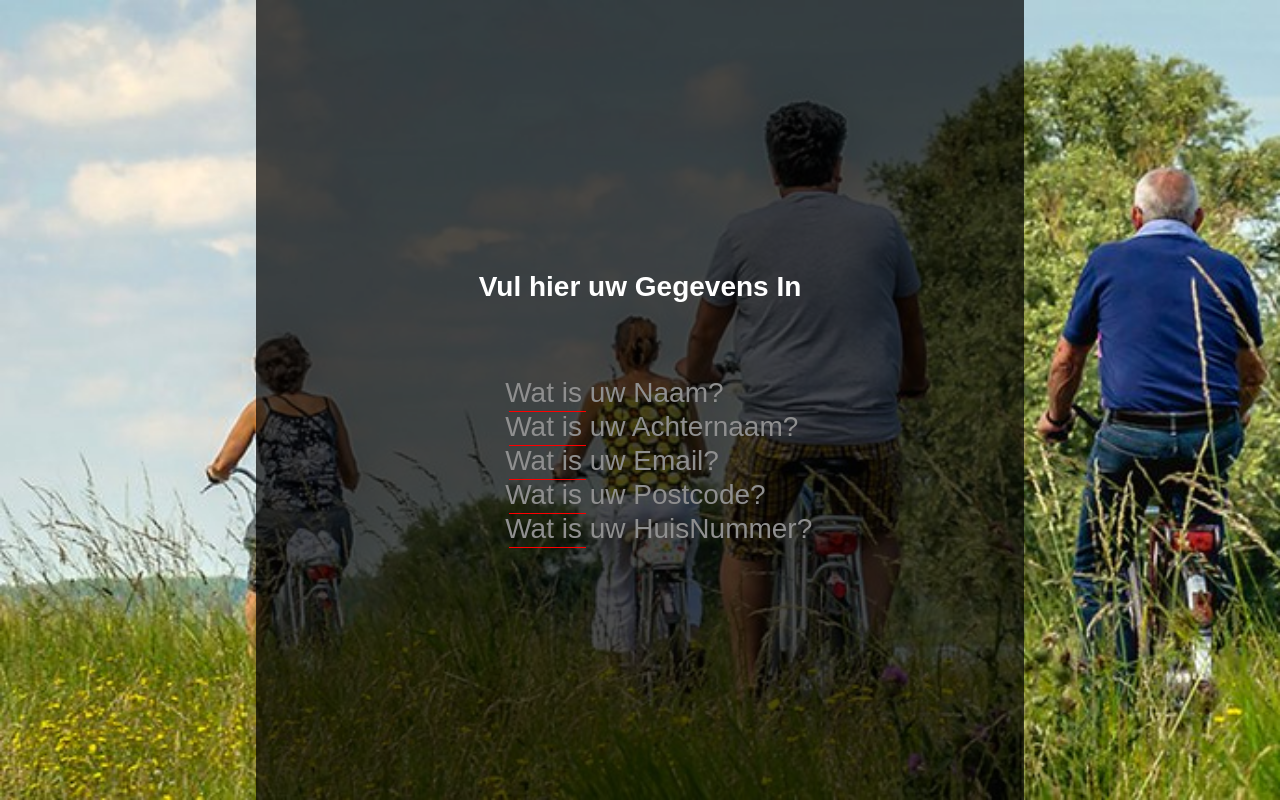
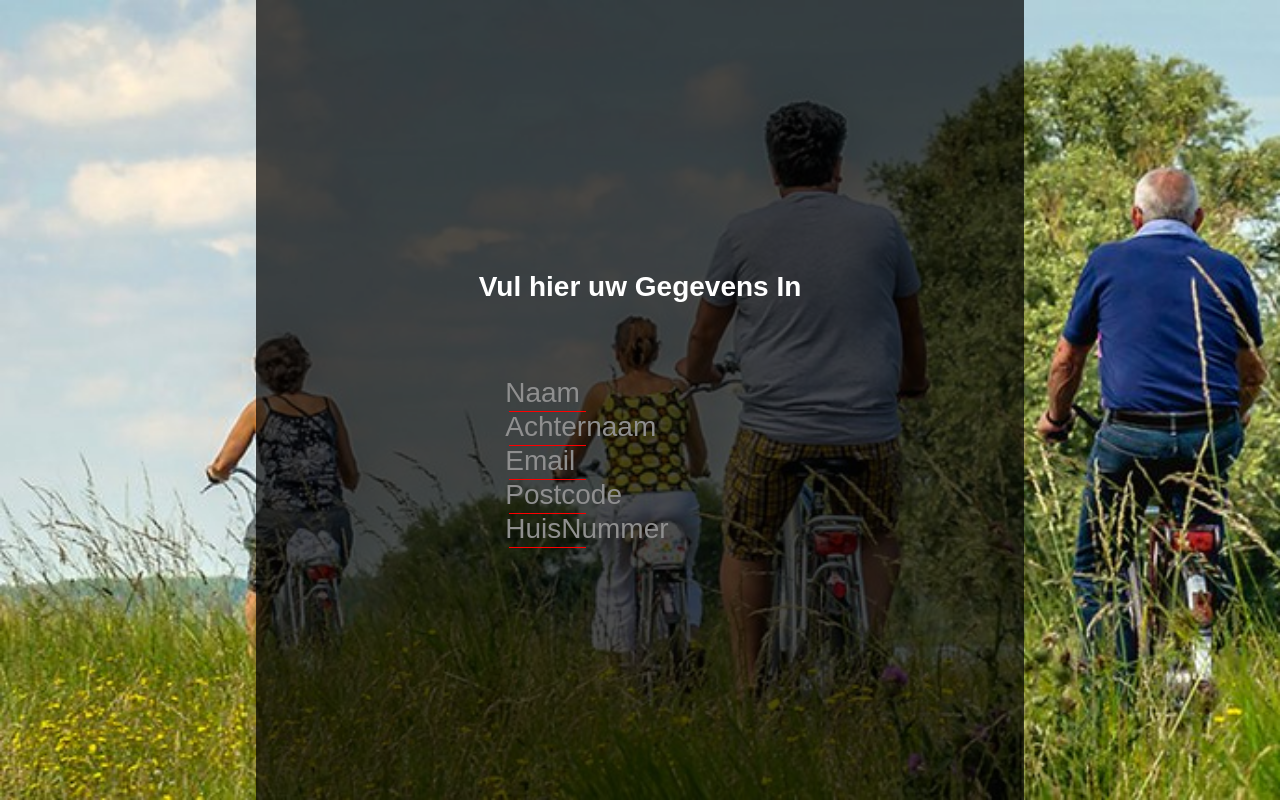
Before and after one commit to TheGamingBram/Project5, a PHP site: page /Klant_Page.php in a window 1280 px wide. Run offline with PHP 8.4, Linux system fonts and the light colour scheme.

Commit message:
Update Klant_Page.php

```diff
--- a/Klant_Page.php
+++ b/Klant_Page.php
@@ -38,22 +38,22 @@ if($_SERVER["REQUEST_METHOD"] == "POST"){
 <body>
     <div class="container">
         <div class="input-container">
-            <form name="klant_gegevens" method="post" autocomplete="form-auto-off">
+            <form name="klant_gegevens" method="post" autocomplete="off">
             <h1>Vul hier uw Gegevens In</h1>
-            <input type="text" name="name" class="question" required autocomplete="1231241251" />
-            <label for="v_naam"><span>Wat is uw Naam?</span></label>
+            <input type="text" name="name" class="question" required autocomplete="1231241251"  />
+            <label for="v_naam"><span>Naam</span></label>
 
-            <input type="text" name="lastname" class="question" required autocomplete="623723" />
-            <label for="a_naam"><span>Wat is uw Achternaam?</span></label>
+            <input type="text" name="lastname" class="question" required autocomplete="623723"  />
+            <label for="a_naam"><span>Achternaam</span></label>
 
-            <input type="email" name="email" class="question" required autocomplete="53423" />
-            <label for="email"><span>Wat is uw Email?</span></label>
+            <input type="email" name="email" class="question" required autocomplete="53423"  />
+            <label for="email"><span>Email</span></label>
 
             <input type="text" maxlength="6" minlength="6" name="postalcode" class="question" required autocomplete="6236772" />
-            <label for="postcode"><span>Wat is uw Postcode?</span></label>
+            <label for="postcode"><span>Postcode</span></label>
 
-            <input type="number" name="housenr" class="question" required autocomplete="26789888" />
-            <label for="huisnummer"><span>Wat is uw HuisNummer?</span></label>
+            <input type="number" name="housenr" class="question" required autocomplete="26789888"  />
+            <label for="huisnummer"><span>HuisNummer</span></label>
 
             <input type="submit" value="Submit!">
             </form>
```
